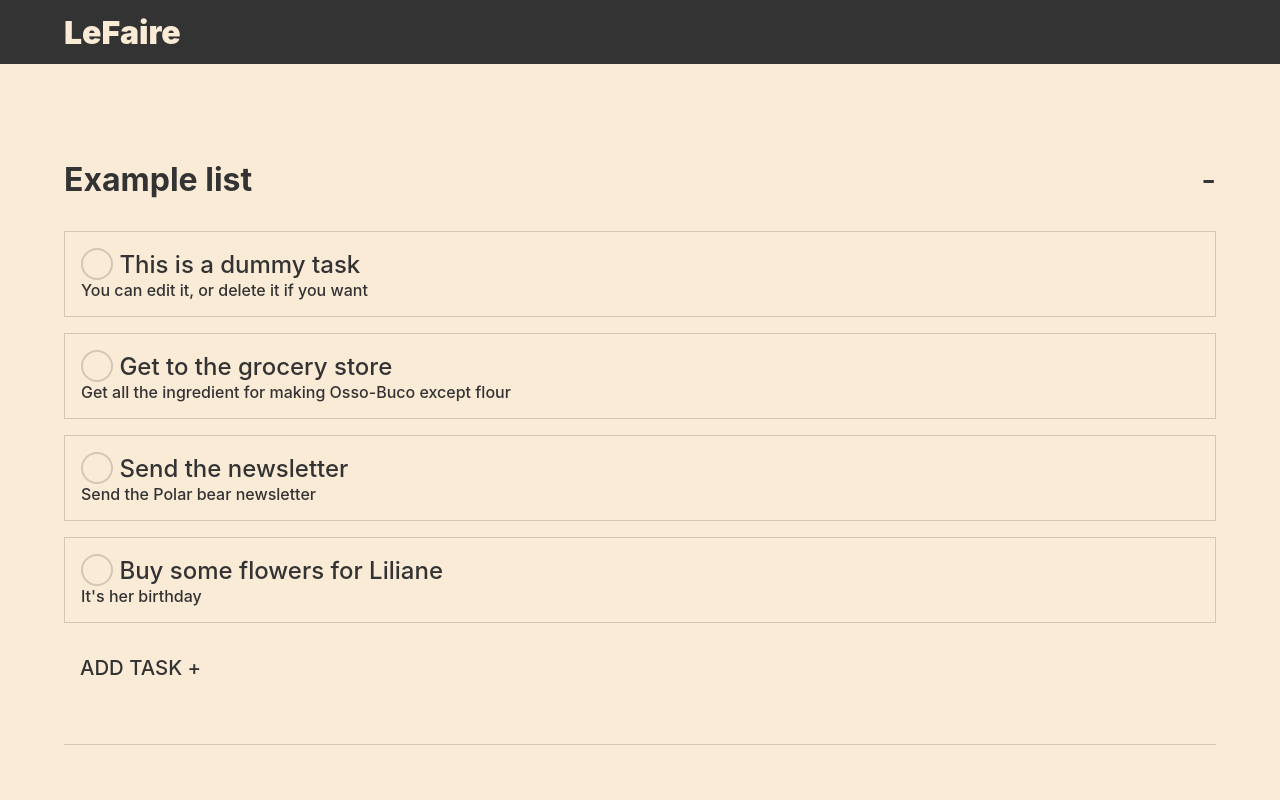
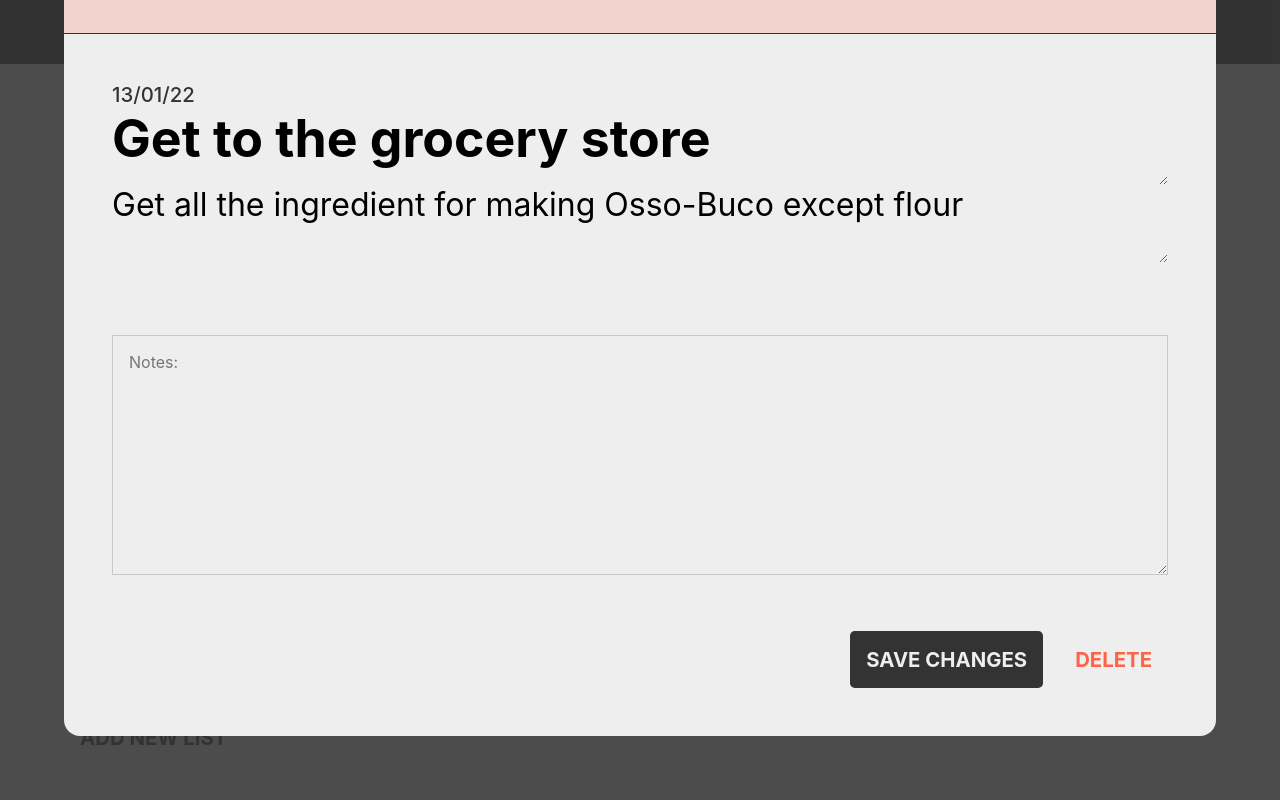
Before and after one commit to okcedric/odin-todo, a website built with webpack: page dist/index.html in a window 1280 px wide. Both pictures are taken after a click on the item 640 px from the left and 376 px from the top of the page. Shown: the top 800 px of the page. Built offline with nearby package versions, Linux system fonts and the light colour scheme.

Commit message:
Add a bunch of functions

```diff
--- a/package.json
+++ b/package.json
@@ -25,5 +25,7 @@
     "webpack-cli": "^4.9.1"
   },
   "main": "index.js",
-  "dependencies": {}
+  "dependencies": {
+    "@fortawesome/fontawesome-free": "^5.15.4"
+  }
 }
--- a/src/data.js
+++ b/src/data.js
@@ -1,37 +1,42 @@
-import Todo from "./logic/todo";
+import Task from "./logic/todo";
 import List from "./logic/list";
 
-let task1 = new Todo(
+let task1 = new Task(
     "This is a dummy task",
     "You can edit it, or delete it if you want ",
     "13/01/22"
     );
 
-let task2 = new Todo(
+let task2 = new Task(
     "Get to the grocery store",
     "Get all the ingredient for making Osso-Buco except flour ",
     "13/01/22"
 );
 
-let task3 = new Todo(
+let task3 = new Task(
     "Send the newsletter",
     "Send the Polar bear newsletter  ",
     "13/01/22"
 );
 
-let task4 = new Todo(
+let task4 = new Task(
     "Buy some flowers for Liliane",
     "It's her birthday ",
     "13/01/22"
 );
 
 
+
 let defaultList = new List("Example list");
-defaultList.addTodo(task1);
-defaultList.addTodo(task2);
-defaultList.addTodo(task3);
-defaultList.addTodo(task4);
+let secondList = new List('Second List');
+defaultList.addTask(task1);
+defaultList.addTask(task2);
+task2.setPriority('high');
+secondList.addTask(task3);
+task3.setPriority('low');
+secondList.addTask(task4);
 
-let data = [defaultList, defaultList, defaultList, defaultList, defaultList];
+
+let data = [defaultList, secondList];
 
 export default data;
--- a/src/events.js
+++ b/src/events.js
@@ -1,15 +1,17 @@
 import openList from "./manipulate/openList";
 import data  from "./data";
+import closeLists from "./manipulate/closeList";
 
 export default function events() {
-    let chevrons = document.querySelectorAll('.chevron');
-    chevrons.forEach(chevron => {
-
-        chevron.onclick = function () {
-            let list = chevron.parentElement.parentElement;
+    let headers = document.querySelectorAll('.list .list-header');
+    headers.forEach(header => {
+        let list = header.parentElement;
+        header.onclick = function () {
             let id = list.getAttribute('data-id');
-            openList(data, id);
-            i++;
+            let ul = list.querySelector('ul');
+            closeLists();
+            if (!ul) openList(data, id)
         }
     });
+
 }
--- a/src/header/header.css
+++ b/src/header/header.css
@@ -4,10 +4,11 @@ header{
     height: 4rem;
     display: flex;
     padding: 0 4rem;
+    z-index: 6;
 }
 
 header .logo{
     font-size: 2rem;
-    color: antiquewhite;
+    color: white;
     font-weight: 900;
 }
--- a/src/index.js
+++ b/src/index.js
@@ -5,10 +5,11 @@ import render from './manipulate/render';
 import openList from "./manipulate/openList";
 import  data from "./data"
 import events from './events';
+import openTask from './manipulate/openTask';
 let body = document.querySelector("body");
 let main = document.createElement('main');
 append(body,header,main);
 let container = render(data);
 append(main,container);
-openList(data,0);
 events();
+openList(data, 0);
--- a/src/logic/list.js
+++ b/src/logic/list.js
@@ -1,17 +1,27 @@
 class List {
 
-    constructor(name,todo) {
+    constructor(name,task) {
         this.name= name;
-        this.todos = [];
-        if (todo) this.todos.push(todo);
+        this.tasks = [];
+        if (task) this.tasks.push(task);
     }
 
     getName = () => this.name;
     setName = (newName) => this.name = newName;
 
-    getTodos = () => this.todos;
-    addTodo =(todo) => this.todos.push(todo);
-    deleteTodo = (rank) => this.todos.splice(rank,1);
+    gettasks = () => this.tasks;
+    addTask =(task) => {
+        this.tasks.push(task);
+        task.parent = this;
+    }
+    deleteTask= (oldTask) => {
+        let rank=0;
+        this.tasks.forEach( (task) =>{
+            if (oldTask ===  task) this.tasks.splice(rank, 1);
+            rank++;
+        });
+    }
 }
 
+
 export default List;
--- a/src/logic/todo.js
+++ b/src/logic/todo.js
@@ -1,4 +1,4 @@
-class Todo {
+class Task {
 
     constructor(title, description, dueDate, notes)  {
         this.title = title;
@@ -6,7 +6,6 @@ class Todo {
         this.dueDate = dueDate;
         this.notes = notes;
         this.priority = "normal";
-        this.status = "todo";
     }
 
     getTitle = () => this.title;
@@ -26,8 +25,9 @@ class Todo {
 
     getStatus = () => this.status;
     setStatus = (newStatus) => this.status = newStatus;
-
+    getParent = () => this.parent;
+    setParent = (obj) => this.parent = obj;
 
 }
 
-export default Todo;
+export default Task;
--- a/src/main.css
+++ b/src/main.css
@@ -6,7 +6,17 @@
 }
 
 body {
-    background-color: antiquewhite;
+    background-color: #EEE;
     color: #333;
     font-weight: 500;
+    position: relative;
  }
+
+
+
+.button-rack {
+    display: flex;
+    align-items: center;
+    justify-content: end;
+    padding-right: 2rem;
+}
--- a/src/manipulate/closeList.js
+++ b/src/manipulate/closeList.js
@@ -3,7 +3,10 @@
 
 export default function closeLists() {
     let ul = document.querySelector('.list ul');
+
     if(ul) {
+        let list = ul.parentElement;
+        list.classList.remove('open-list');
         let chevron =  ul.parentElement.querySelector('.chevron');
         chevron.textContent = '+';
         ul.remove();
--- /dev/null
+++ b/src/manipulate/closeOverlay.js
@@ -0,0 +1,4 @@
+export default function closeOverlay(){
+    let overlay = document.querySelector('.overlay');
+    overlay.remove();
+}
--- a/src/manipulate/openList.js
+++ b/src/manipulate/openList.js
@@ -1,6 +1,7 @@
 import create from "./create";
 import append from "./append";
-import closeLists from './closeList';
+import openTask from "./openTask";
+import Task from "../logic/todo";
 
 
 
@@ -9,25 +10,52 @@ export default function openList(data,id){
         let listsNode = document.querySelectorAll(`.list`);
         return listsNode[id];
     }
-    closeLists();
+
+
     let ul = create('ul');
     let list = data[id];
     let listComponent = associatedDOMlist(id);
     let chevron = listComponent.querySelector('.chevron');
-    list.todos.forEach(todo => {
+    let main = document.querySelector('main');
+
+    if (list.tasks.length == 0) {
+        let empty = create('div','This list is empty',"empty");
+        append(ul,empty);
+    } else {
+
+        list.tasks.forEach(task => {
             let header = create('div', '', 'header');
             let puce = create('span', '', 'puce');
-        let title = create('h2', todo.getTitle(), 'title');
+            let title = create('h2', task.getTitle(), 'title');
             append(header, puce, title);
-        let desc = create('p', todo.getDescription(), 'description');
+            let desc = create('p', task.getDescription(), 'description');
             let li = create('li');
+            if (task.priority=='high') li.classList.add('high');
+            if (task.priority=='low') li.classList.add('low');
+
             append(li, header, desc);
             append(ul, li);
+
+            li.onclick = function (){
+                let overlay = openTask(task);
+                append(main,overlay)
+            }
+        });
+    }
+
+    listComponent.classList.add('open-list');
+    chevron.textContent = "-";
     append(listComponent, ul);
-        chevron.textContent = "-";
+    let addtaskButton = create('button', "Add task +", 'add-task');
 
-    })
-    let addTodoButton = create('button', "Add task +", 'add-task');
-    append(ul, addTodoButton);
+    addtaskButton.onclick = function (){
+        let newTask = new Task('New task','','','');
+        list.addTask(newTask);
+        let overlay= openTask(newTask);
+        append(main,overlay);
+        let title = document.querySelector('.overlay .title');
+        title.select();
+    }
+    append(ul, addtaskButton);
     return ul
 }
--- /dev/null
+++ b/src/manipulate/openTask.js
@@ -0,0 +1,105 @@
+import create from "./create";
+import append from "./append";
+import closeOverlay from "./closeOverlay";
+import data from "../data";
+import openList from "./openList";
+import closeList from "./closeList"
+
+export default function openTask(task){
+    let overlay = create("div","","overlay");
+    let card = create('div','','card');
+    let list = task.parent;
+
+    let listID = document.querySelector('.open-list').getAttribute('data-id');
+
+    if(task.priority=='high') card.classList.add('high');
+    if(task.priority=='low') card.classList.add('low');
+
+    let title = create("textarea",task.getTitle(),"title");
+
+    title.setAttribute('value', task.getTitle());
+
+    let desc = create("textarea",task.getDescription(),"description");
+
+    desc.setAttribute('value', task.getDescription())
+    let dueDate = create("div",task.getDueDate(),"date");
+    let notes = create('textarea','','notes');
+    if (task.getNotes()) notes.innerText = task.getNotes();
+    let priority = create('div', `${task.getPriority()} priority`, 'priority');
+    let textDiv = create('div','','text-div');
+    let cardContent = create('div','','card-content');
+    let divClose = create('div','','div-close');
+    let close = create('button',"×",'close');
+    let buttons = create('div','','button-rack');
+    let saveButton = create('button',"Save changes","save");
+    let deleteButton = create('button',"delete","delete");
+
+
+
+
+    append(textDiv,dueDate,title,desc,notes);
+    append(cardContent,textDiv);
+    append(buttons,saveButton,deleteButton);
+    append(divClose,priority,close);
+    append(card,divClose,cardContent,buttons);
+
+    if (!task.getDescription()) {
+
+        desc.setAttribute('placeholder', 'Add some details')
+    }
+
+    if (!task.getNotes()) {
+
+        notes.setAttribute('placeholder', 'Notes: ')
+    }
+
+    if (!task.getTitle()) {
+
+        title.setAttribute('placeholder', 'Title')
+    }
+
+
+    close.onclick= () => {
+        closeOverlay();
+        closeList();
+        openList(data, listID);
+    }
+    overlay.onclick = () => {
+        closeOverlay();
+        closeList();
+        openList(data, listID);
+    }
+    saveButton.onclick=() => {
+        let newTitle = title.value;
+        let newDesc = desc.value;
+        let newNotes = notes.value;
+
+       task.setTitle(newTitle);
+       task.setDescription(newDesc);
+       task.setNotes(newNotes);
+       closeList();
+       openList(data, listID);
+       closeOverlay();
+    }
+
+
+
+    deleteButton.onclick = () => {
+        list.deleteTask(task);
+        closeOverlay();
+        openTask(task);
+        closeList();
+        openList(data,listID);
+    };
+
+
+    overlay.appendChild(card);
+
+
+    card.onclick= (e) => e.stopPropagation();
+
+
+
+    return overlay;
+
+}
--- a/src/manipulate/render.css
+++ b/src/manipulate/render.css
@@ -15,6 +15,7 @@ li:hover{
     background-color: #33333333;
     transition: background-color 400ms, padding-left 200ms linear;
     padding-left: 2rem;
+    cursor: zoom-in;
 }
 
 
@@ -23,6 +24,7 @@ li:hover{
     cursor: pointer;
     font-weight: 500;
 }
+
 
 h1{
     margin: 2rem 0;
@@ -50,7 +52,7 @@ button {
     border-radius: .3rem;
     cursor: pointer;
     font-size: 1.272rem;
-    font-weight: 500;
+    font-weight: bold;
     margin: 0 1rem 3rem 0;
     outline:none;
     padding: 1rem;
@@ -80,6 +82,17 @@ button.add-list:hover {
 
 }
 
+button.delete {
+    color: #ff6347;
+    background-color: transparent;
+    transition: color 400ms ease , background-color 400ms ease;
+}
+button.delete:hover {
+    background-color: #ff6347;
+    color: #333;
+
+}
+
 .list-header{
     align-items: center;
     display: flex;
@@ -94,4 +107,195 @@ button.add-list:hover {
 .list{
     border-bottom: 1px solid #33333333;
     margin-bottom: 2rem;
+    color: #33333366;
+    transition: color 400ms ease;
+    cursor: pointer;
 }
+
+
+.list:hover {
+    color: #333;
+}
+.open-list {
+    color: #333;
+}
+
+.puce {
+    background-color: #33333333;
+}
+.high .puce{
+    background-color: #ff634733;
+}
+
+li.high:hover{
+    background-color: #ff634733;
+}
+
+.low .puce{
+    background-color: #008b8b33
+}
+
+li.low:hover{
+    background-color: #008b8b33;
+}
+.card.high .div-close{
+    background-color: #ff634733;
+    color: #000;
+}
+.card.low .div-close{
+    background-color: #008b8b33;
+    color: #000;
+}
+.card.high .close{
+    color: #000;
+}
+.card.low .close{
+    color: #000;
+}
+
+
+
+button.save{
+    background-color: #333;
+    color: #eee;
+}
+
+.close{
+    font-size: 2rem;
+    margin: 0;
+    padding: 1rem 2rem 1rem 1rem;
+    background-color: transparent;
+    color: #eee;
+
+}
+
+.div-close {
+    align-items: center;
+    display: flex;
+    justify-content: space-between;
+    background-color: #333;
+    border-radius: 1rem 1rem 0 0;
+    color: #eee;
+}
+.div-close .priority {
+    padding: 3rem;
+    text-transform: uppercase;
+    font-weight: bold;
+
+}
+
+.text-div {
+    width: 100%;
+}
+
+.text-div .title,.text-div .date,.text-div .description{
+
+    cursor: text;
+    transition: all 400ms linear;
+}
+
+.text-div .title:hover::after,.text-div .date:hover::after,.text-div .description:hover::after{
+    color: #33333366;
+    font-size: 1rem;
+    content: " edit";
+}
+
+input, textarea{
+    background-color: #EEE;
+    border: none;
+    min-width: 100%;
+
+}
+
+textarea:hover{
+    outline:  #33333333 solid 1px;
+}
+
+.date {
+    font-size : 1.272rem
+}
+
+.notes {
+    margin-top: 4rem;
+    font-size:  1rem;
+    border: #33333333 solid 1px;
+    height: 15rem;
+    padding : 1rem;
+    color: #333333;
+    width: 100%;
+}
+
+.notes div{
+    list-style: circle;
+}
+
+.notes:focus{
+    background-color: none;
+}
+
+.overlay{
+     align-items: center;
+     position: fixed;
+     justify-content: center;
+     bottom:0;
+     left:0;
+     background-color: #333333DD;
+     width: 100vw;
+     min-height: 100vh;
+     z-index: 3;
+     cursor: pointer;
+    }
+    .overlay .title{
+    display: block;
+    font-size: 1.618em;
+    font-weight: bold;
+    width: 100%;
+    height: 1.5em;
+}
+.overlay .description{
+    font-size: 2rem;
+}
+
+.overlay .description::before{
+    content: 'Description : ';
+    color: #33333366;
+}
+.overlay .notes::before{
+    content: 'Notes : ';
+    color: #33333366;
+}
+
+.card{
+    display: flex;
+    flex-direction: column;
+    margin: 4rem;
+    width: calc(100% - 8rem);
+    min-height: 90vh;
+    background-color: #EEE;
+    justify-content: space-between;
+    color: #333;
+    border-radius: 1rem;
+    cursor: default;
+}
+
+
+.card-content{
+    align-items: baseline;
+    display: flex;
+    justify-content: space-between;
+    flex: 1;
+    padding: 3rem;
+    border-top: 1px solid #333;
+    font-size: 2em;
+    width: 100%;
+
+}
+
+.list-header .description{
+    color: tomato;
+}
+
+.empty{
+    padding: 0 0 4rem 1rem ;
+    color: #33333366;
+}
--- a/src/manipulate/render.js
+++ b/src/manipulate/render.js
@@ -18,8 +18,8 @@ export default function renderLists(data){
 
     });
 
-
     let addListButton = create('button',"Add new list", 'add-list');
     append(container,addListButton );
+
     return container;
 }
```
Also changed, not shown: dist/main.js, 1 other file. Lines whose indentation alone changed are shown as unchanged.
